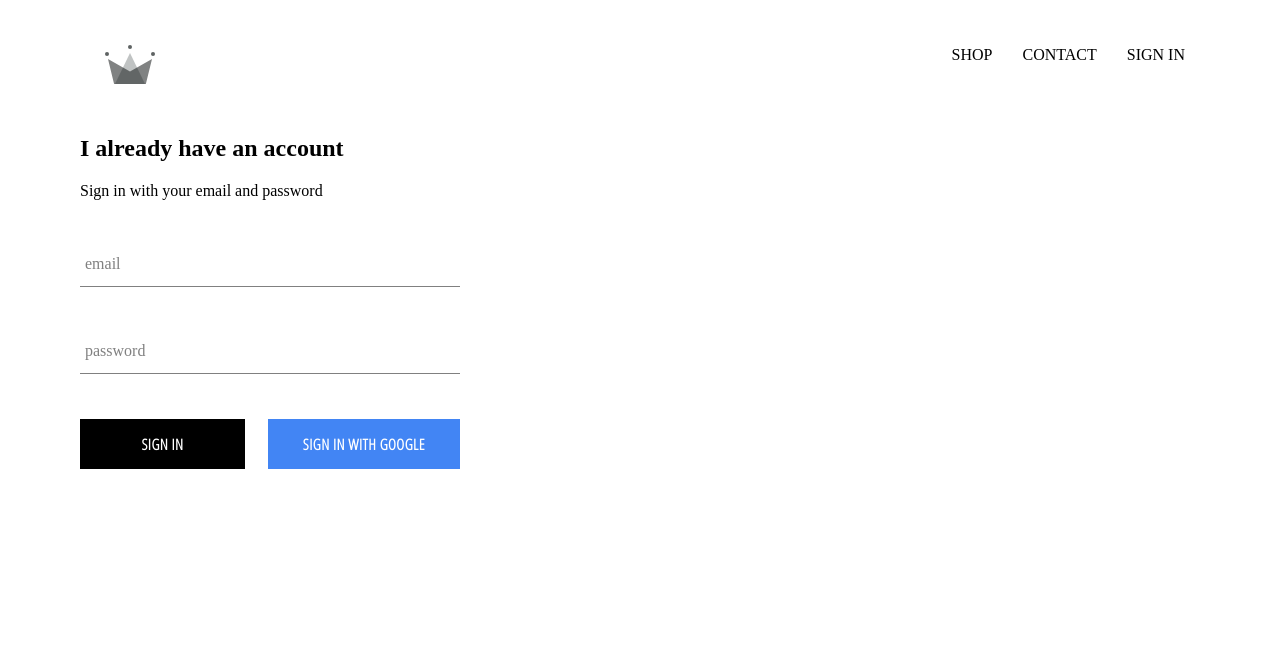
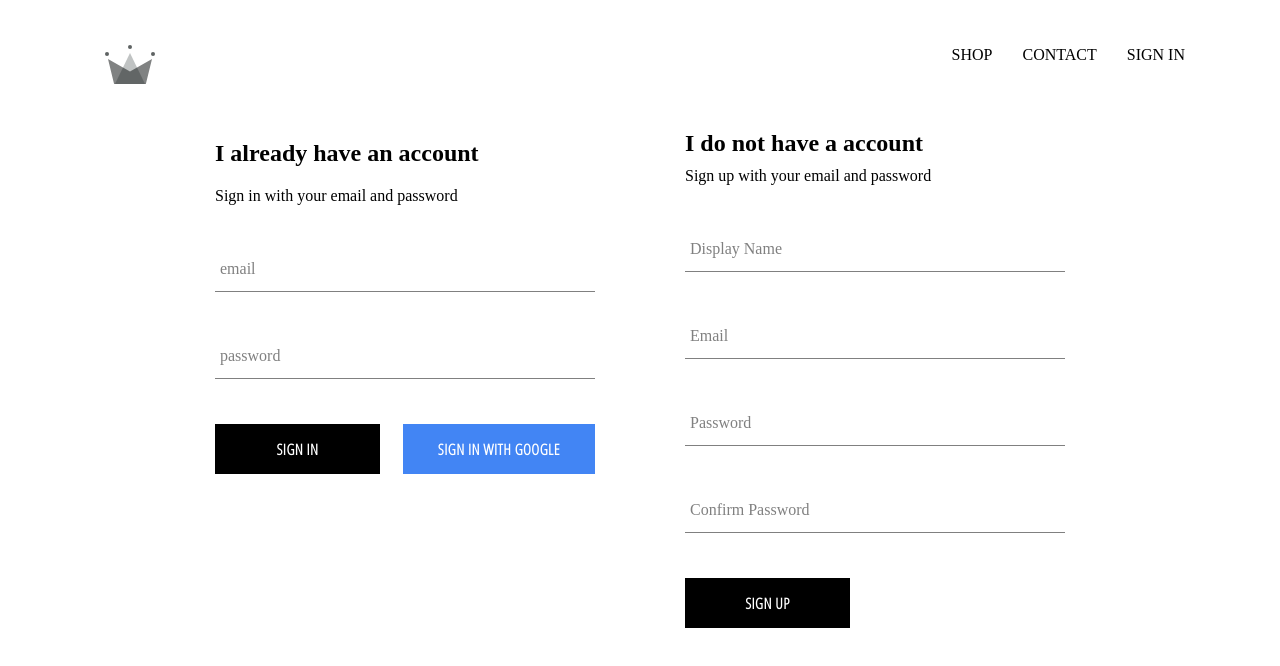
Before and after one commit to Romanerr/Online-Shop-React-Project, a React (Create React App) app in the folder online-store/: page /signin in a window 1280 px wide. Shown: the top 666 px of the page. Built offline with nearby package versions, Linux system fonts and the light colour scheme; no server answers.

Commit message:
Sign up component

```diff
--- a/online-store/src/App.js
+++ b/online-store/src/App.js
@@ -5,7 +5,7 @@
 import ShopPage from './Pages/ShopPage/shoppage.component';
 import Header from './Components/Header/header.component';
 import SignInAndSignUpPage from './Pages/sign-in-and-sign-up/sign-in-and-sign-up.componemt.jsx';
-import {auth} from './Firebase/firebase.utils';
+import {auth,createUserProfileDocument} from './Firebase/firebase.utils';
 const HatsPage =()=>(
   <div>
     <h1>Hats Page</h1>
@@ -24,16 +24,30 @@
   unsubscribeFromAuth = null;
 
   componentDidMount() {
-    this.unsubscribeFromAuth = auth.onAuthStateChanged(user => {
-      this.setState({ currentUser: user });
+    this.unsubscribeFromAuth = auth.onAuthStateChanged(async userAuth => {
+      if (userAuth) {
+        const userRef = await createUserProfileDocument(userAuth);
 
-      console.log(user);
+        userRef.onSnapshot(snapShot => {
+          this.setState({
+            currentUser: {
+              id: snapShot.id,
+              ...snapShot.data()
+            }
+          });
+
+          console.log(this.state);
+        });
+      }
+
+      this.setState({ currentUser: userAuth });
     });
   }
 
   componentWillUnmount() {
     this.unsubscribeFromAuth();
   }
+
 render(){
   return (
     <div >
--- a/online-store/src/Components/menu-item/menu-item.component.jsx
+++ b/online-store/src/Components/menu-item/menu-item.component.jsx
@@ -1,6 +1,7 @@
 import React from 'react';
 import {withRouter} from 'react-router-dom';
 import './menu-item.styles.scss'
+
 
 const MenuItem = ({ title, imageUrl, size, history,linkUrl,match }) => (
     <div className={`${size} menu-item`} onClick={()=> history.push(`${match.url}${linkUrl}`)}>
--- /dev/null
+++ b/online-store/src/Components/sign-up/sign-up.component.jsx
@@ -0,0 +1,103 @@
+import React from 'react';
+
+import FormInput from '../form-input/form-input.component';
+import CustomButton from '../custom-button/custom-button.component';
+
+import { auth, createUserProfileDocument } from '../../Firebase/firebase.utils';
+
+import './sign-up.styles.scss';
+
+class SignUp extends React.Component {
+  constructor() {
+    super();
+
+    this.state = {
+      displayName: '',
+      email: '',
+      password: '',
+      confirmPassword: ''
+    };
+  }
+
+  handleSubmit = async event => {
+    event.preventDefault();
+
+    const { displayName, email, password, confirmPassword } = this.state;
+
+    if (password !== confirmPassword) {
+      alert("passwords don't match");
+      return;
+    }
+
+    try {
+      const { user } = await auth.createUserWithEmailAndPassword(
+        email,
+        password
+      );
+
+      await createUserProfileDocument(user, { displayName });
+
+      this.setState({
+        displayName: '',
+        email: '',
+        password: '',
+        confirmPassword: ''
+      });
+    } catch (error) {
+      console.error(error);
+    }
+  };
+
+  handleChange = event => {
+    const { name, value } = event.target;
+
+    this.setState({ [name]: value });
+  };
+
+  render() {
+    const { displayName, email, password, confirmPassword } = this.state;
+    return (
+      <div className='sign-up'>
+        <h2 className='title'>I do not have a account</h2>
+        <span>Sign up with your email and password</span>
+        <form className='sign-up-form' onSubmit={this.handleSubmit}>
+          <FormInput
+            type='text'
+            name='displayName'
+            value={displayName}
+            onChange={this.handleChange}
+            label='Display Name'
+            required
+          />
+          <FormInput
+            type='email'
+            name='email'
+            value={email}
+            onChange={this.handleChange}
+            label='Email'
+            required
+          />
+          <FormInput
+            type='password'
+            name='password'
+            value={password}
+            onChange={this.handleChange}
+            label='Password'
+            required
+          />
+          <FormInput
+            type='password'
+            name='confirmPassword'
+            value={confirmPassword}
+            onChange={this.handleChange}
+            label='Confirm Password'
+            required
+          />
+          <CustomButton type='submit'>SIGN UP</CustomButton>
+        </form>
+      </div>
+    );
+  }
+}
+
+export default SignUp;
--- /dev/null
+++ b/online-store/src/Components/sign-up/sign-up.styles.scss
@@ -0,0 +1,9 @@
+.sign-up {
+    display: flex;
+    flex-direction: column;
+    width: 380px;
+
+    .title {
+      margin: 10px 0;
+    }
+  }
--- a/online-store/src/Firebase/firebase.utils.jsx
+++ b/online-store/src/Firebase/firebase.utils.jsx
@@ -15,6 +15,31 @@
 
   firebase.initializeApp(config);
 
+  export const createUserProfileDocument = async (userAuth, additionalData) => {
+    if (!userAuth) return;
+
+    const userRef = firestore.doc(`users/${userAuth.uid}`);
+
+    const snapShot = await userRef.get();
+
+    if (!snapShot.exists) {
+      const { displayName, email } = userAuth;
+      const createdAt = new Date();
+      try {
+        await userRef.set({
+          displayName,
+          email,
+          createdAt,
+          ...additionalData
+        });
+      } catch (error) {
+        console.log('error creating user', error.message);
+      }
+    }
+
+    return userRef;
+  };
+
   export const auth = firebase.auth();
   export const firestore = firebase.firestore();
 
--- a/online-store/src/Pages/sign-in-and-sign-up/sign-in-and-sign-up.componemt.jsx
+++ b/online-store/src/Pages/sign-in-and-sign-up/sign-in-and-sign-up.componemt.jsx
@@ -1,5 +1,5 @@
 import React from 'react';
-
+import SignUp from '../../Components/sign-up/sign-up.component';
 import SignIn from '../../Components/sign-in/sign-in.component';
 
 import './sign-in-and-sign-up.styles.scss';
@@ -7,6 +7,7 @@
 const SignInAndSignUpPage = () => (
   <div className='sign-in-and-sign-up'>
     <SignIn />
+    <SignUp/>
   </div>
 );
 
--- a/online-store/src/Pages/sign-in-and-sign-up/sign-in-and-sign-up.styles.scss
+++ b/online-store/src/Pages/sign-in-and-sign-up/sign-in-and-sign-up.styles.scss
@@ -0,0 +1,6 @@
+.sign-in-and-sign-up {
+    width: 850px;
+    display: flex;
+    justify-content: space-between;
+    margin: 30px auto;
+  }
```
Lines whose indentation alone changed are shown as unchanged.
